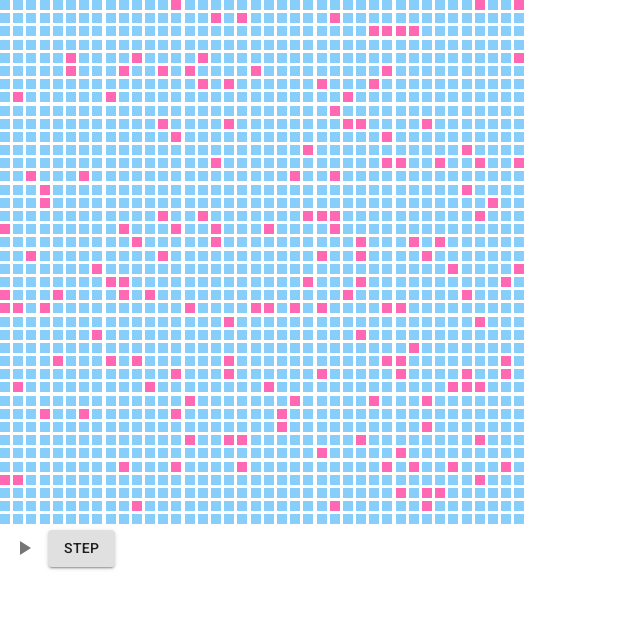
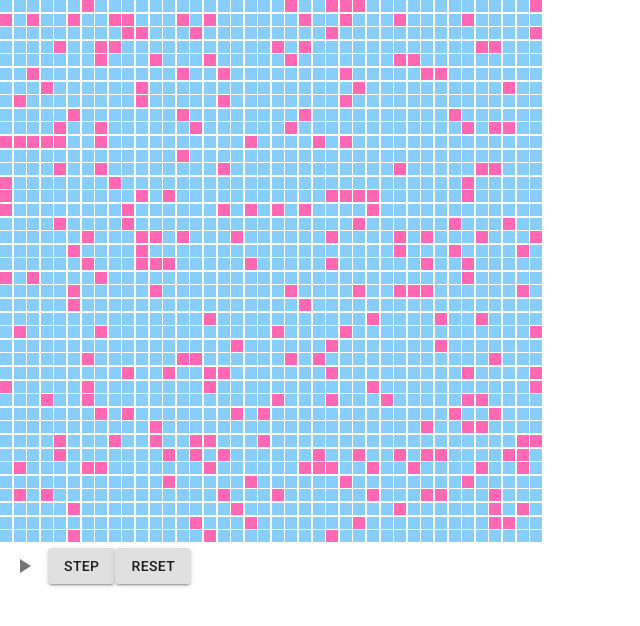
Before and after one commit to naomistuart/virus-animation, a React (Create React App) app: page / in a window 1280 px wide. Shown: the top 626 px of the page, without its empty margins (0-640 px from the left). Built offline with nearby package versions, Linux system fonts and the light colour scheme.

Commit message:
fix start/pause, step and reset buttons

```diff
--- a/src/App.js
+++ b/src/App.js
@@ -5,10 +5,11 @@ import Grid from './Components/Grid'
 class App extends React.Component {
   render() {
     return (
-      <Grid nodeDimension={10}
+      <Grid nodeDimension={12}
             gridDimension={40}
-            infectionRate={0.1}
+            infectionRate={0.15}
             animationSpeed={500}
+            startWithSingleInfectedNode={false}
       />
     )
   }
--- a/src/Components/Grid.js
+++ b/src/Components/Grid.js
@@ -14,32 +14,43 @@ class Grid extends React.Component {
             statusGrid: [],
             playAnimation: false
         }
-        this.handlePlayButtonClick = this.handlePlayButtonClick.bind(this);
         this.handleStepButtonClick = this.handleStepButtonClick.bind(this);
-        this.findNumberOfInfectedNeighbours = this.findNumberOfInfectedNeighbours.bind(this);
-
+        this.togglePlayPause = this.togglePlayPause.bind(this);
+        this.resetAnimation = this.resetAnimation.bind(this);
     }
 
     componentDidMount() {
-        // Initialise grid
-        let initialNodeGrid = [];
-        let initialStatusGrid = [];
+        this.setUpGrid();
+    }
+
+    setUpGrid() {
+        let nodeGrid = [];
+        let statusGrid = [];
         for (let i = 0; i < this.props.gridDimension; i++) {
             let nodeRow = [];
             let statusRow = [];
             for (let j = 0; j < this.props.gridDimension; j++) {
-                let nodeIsInfected = Math.random() <= this.props.infectionRate;
+                let nodeIsInfected = this.props.startWithSingleInfectedNode ? false : Math.random() <= this.props.infectionRate;
                 statusRow[j] = nodeIsInfected;
                 nodeRow[j] = <Node key={`${i}-${j}`}
                                    nodeDimension={this.props.nodeDimension}
                                    infected={nodeIsInfected} />;
             }
-            initialNodeGrid[i] = nodeRow;
-            initialStatusGrid[i] = statusRow;
+            nodeGrid[i] = nodeRow;
+            statusGrid[i] = statusRow;
         }
+
+        if (this.props.startWithSingleInfectedNode) {
+            let middleIndex = Math.floor(this.props.gridDimension / 2);
+            nodeGrid[middleIndex][middleIndex] = <Node key={`${middleIndex}-${middleIndex}`}
+                                                       nodeDimension={this.props.nodeDimension}
+                                                       infected={true} />;
+            statusGrid[middleIndex][middleIndex] = true;
+        }
+
         this.setState({
-            nodeGrid: initialNodeGrid,
-            statusGrid: initialStatusGrid
+            nodeGrid: nodeGrid,
+            statusGrid: statusGrid
         });
     }
 
@@ -47,24 +58,38 @@ class Grid extends React.Component {
         clearInterval(this.timerID);
     }
 
-    handlePlayButtonClick() {
-        if (!this.state.playAnimation) {
+    togglePlayPause() {
+        //why does this line have to go first???
+        !this.state.playAnimation ? this.playAnimation() : this.pauseAnimation();
+
+        this.setState({
+            playAnimation: !this.state.playAnimation
+        });
+    }
+
+    playAnimation() {
         this.timerID = setInterval(
             () => this.tick(), this.props.animationSpeed
         );
-        } else {
+    }
+
+    pauseAnimation() {
         clearInterval(this.timerID);
     }
+
+    resetAnimation() {
+        clearInterval(this.timerID);
         this.setState({
-            playAnimation: !this.state.playAnimation
+            playAnimation: false,
         });
+        this.setUpGrid();
+
     }
 
     handleStepButtonClick() {
         this.setState({
             playAnimation: false,
         });
-
         clearInterval(this.timerID);
         this.tick();
     }
@@ -130,7 +155,7 @@ class Grid extends React.Component {
     render() {
         let gridStyle = {
             'display': 'grid',
-            'gridGap': '0.2em',
+            'gridGap': '0.1em',
             'gridTemplateRows': `repeat(${this.props.gridDimension}, ${this.props.nodeDimension}px)`,
             'gridTemplateColumns': `repeat(${this.props.gridDimension}, ${this.props.nodeDimension}px)`
         };
@@ -141,11 +166,14 @@ class Grid extends React.Component {
                     {this.state.nodeGrid}
                 </div>
 
-                <IconButton variant="contained" onClick={this.handlePlayButtonClick}>
+                <IconButton variant="contained" onClick={this.togglePlayPause}>
                     {this.state.playAnimation ? <PauseIcon /> : <PlayArrowIcon />}
                 </IconButton>
                 <Button variant="contained" onClick={this.handleStepButtonClick}>
                     Step
+                </Button>
+                <Button variant="contained" onClick={this.resetAnimation}>
+                    Reset
                 </Button>
             </div>
         );
```
Also changed, not shown: 1 other file (tests, documents, lock files or other folders). Lines whose indentation alone changed are shown as unchanged.
